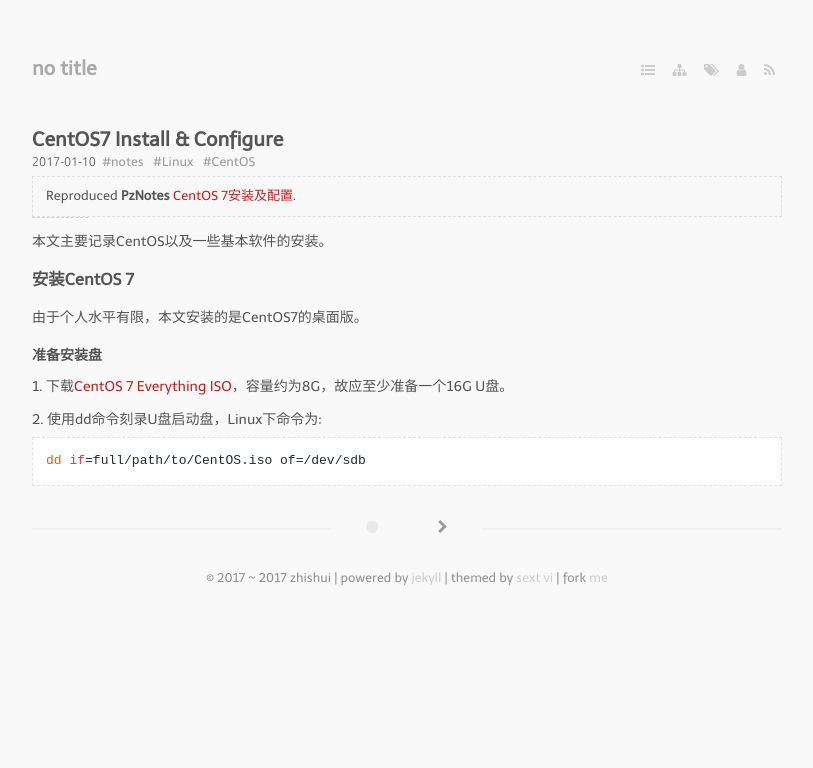
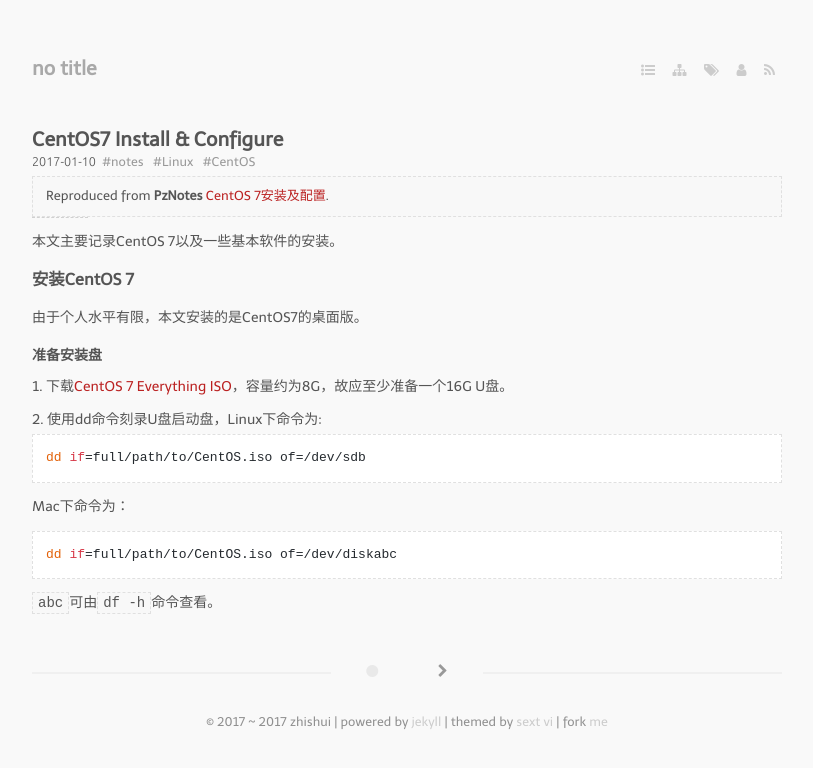
Before and after one commit to bizhishui/bizhishui.github.io, a Jekyll site: the page built from _posts/2017-01-10-CentOS7-Install-Configure.md, in a window 1280 px wide. Shown: the top 768 px of the page, without its empty margins (233-1046 px from the left). Built offline with Jekyll 4.4.1, drawn with Linux system fonts in a browser that asks for light colours; nearby versions of some CDN libraries; some web fonts are replaced; a script that is not in the unit is left out.

Commit message:
markdown correct

````diff
--- a/_posts/2017-01-10-CentOS7-Install-Configure.md
+++ b/_posts/2017-01-10-CentOS7-Install-Configure.md
@@ -10,19 +10,22 @@ tags:
 ---
 
 
-> Reproduced **PzNotes** [CentOS 7安装及配置](https://whu-pzhang.github.io/linux-environment-for-seismology-research.html).
+> Reproduced from **PzNotes** [CentOS 7安装及配置](https://whu-pzhang.github.io/linux-environment-for-seismology-research.html).
 
 ---
 
-本文主要记录CentOS以及一些基本软件的安装。
+本文主要记录CentOS 7以及一些基本软件的安装。
 
 ### 安装CentOS 7
 由于个人水平有限，本文安装的是CentOS7的桌面版。
-
 #### 准备安装盘
 1. 下载[CentOS 7 Everything ISO](https://github.com/bizhishui/bizhishui.github.io)，容量约为8G，故应至少准备一个16G U盘。
 2. 使用dd命令刻录U盘启动盘，Linux下命令为:
-
 ```
 dd if=full/path/to/CentOS.iso of=/dev/sdb
 ```
+Mac下命令为：
+```
+dd if=full/path/to/CentOS.iso of=/dev/diskabc
+```
+`abc`可由`df -h`命令查看。
````
